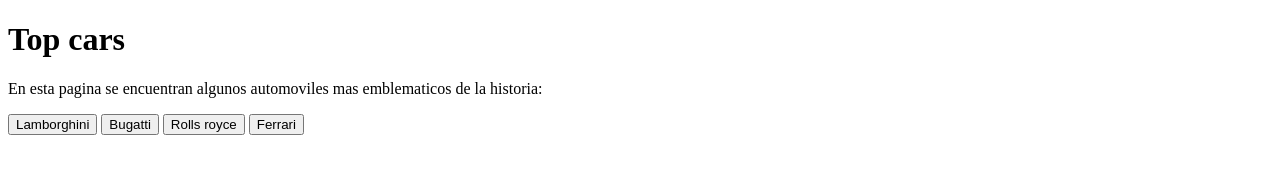
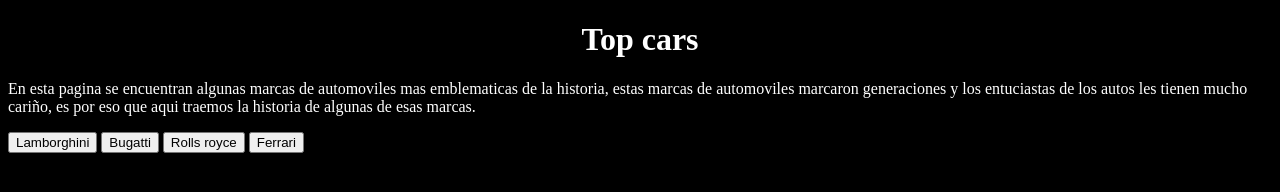
Before and after one commit to Camilo-Tibocha/top_cars, a plain HTML site: page index.html in a window 1280 px wide. Drawn offline with Linux system fonts and the light colour scheme.

Commit message:
actualizacion

```diff
--- a/index.html
+++ b/index.html
@@ -4,10 +4,12 @@
         <meta charset="UTF-8"/>
         <title>Top Cars</title>
     </head>
-    <body>
+    <body style="background-color: black;">
         <div>
-            <h1>Top cars</h1>
-            <p>En esta pagina se encuentran algunos automoviles mas emblematicos de la historia:</p>
+            <h1 style="text-align: center; color:#ffffff">Top cars</h1>
+            <p style="color: #ffffff;">En esta pagina se encuentran algunas marcas de automoviles mas emblematicas de la historia, estas marcas de automoviles
+                marcaron generaciones y los entuciastas de los autos les tienen mucho cariño, es por eso que aqui traemos la historia
+                de algunas de esas marcas.</p>
         </div>
         <button>Lamborghini</button>
         <button>Bugatti</button>
```
Also changed, not shown: bugatti.html (+3 -3 lines), ferrari.html (+2 -2 lines), lamborghini.html (+3 -3 lines), rollsRoyce.html (+3 -3 lines).
